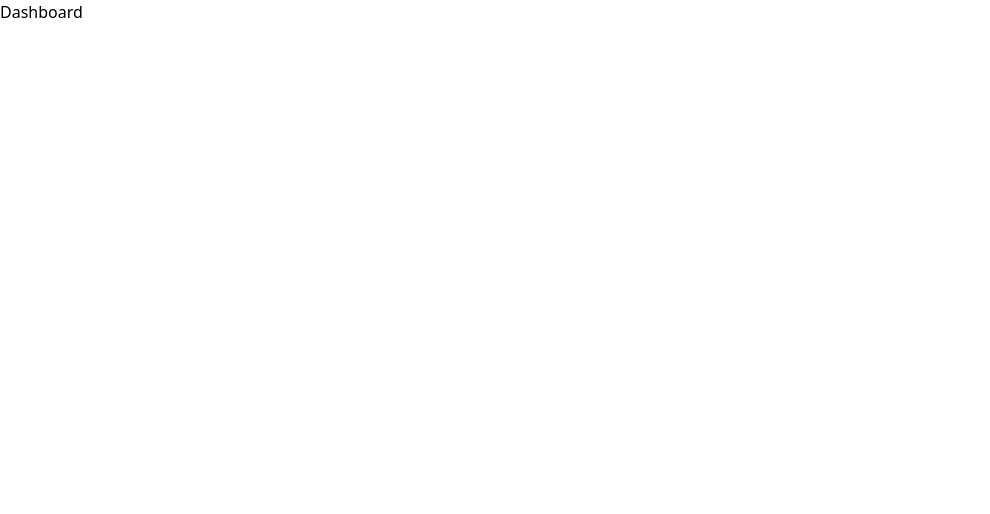
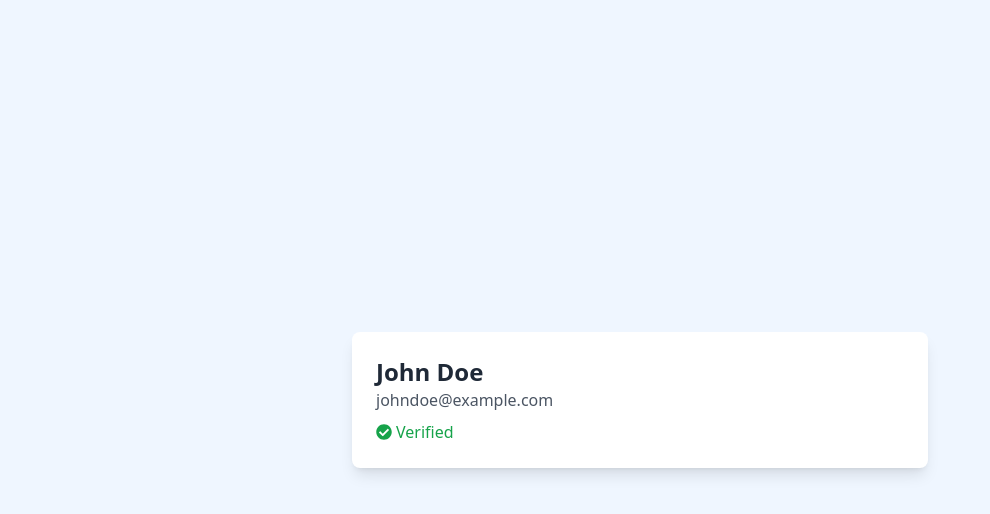
Before and after one commit to mhistiak3/MERN-Authentication, a React (Vite) app in the folder frontend/: page /dashboard in a window 1280 px wide. Shown: the top 514 px of the page, without its empty margins (0-990 px from the left). Built offline with nearby package versions, Linux system fonts and the light colour scheme; no server answers.

Commit message:
request to check auth and redirect dashboard page

```diff
--- a/frontend/src/App.jsx
+++ b/frontend/src/App.jsx
@@ -7,8 +7,21 @@ import Login from "./pages/Login";
 import EmailVerification from "./pages/EmailVerification";
 import { Toaster } from "react-hot-toast";
 import Dashboard from "./pages/Dashboard";
+import { useAuthStore } from "./store/auth.store";
+import { useEffect } from "react";
+
 
 const App = () => {
+  const { isCheckeingAuth, checkAuth, isAuthenticated,user } = useAuthStore();
+
+  useEffect(() => {
+    checkAuth()
+  }, [checkAuth]);
+
+  console.log("Is Checking Auth:", isCheckeingAuth);
+  console.log("Is Auth:", isAuthenticated);
+  console.log("User:", user);
+
   return (
     <>
       <Routes>
--- a/frontend/src/components/AuthLayout.jsx
+++ b/frontend/src/components/AuthLayout.jsx
@@ -1,7 +1,12 @@
-import { Outlet } from "react-router-dom";
+import { Navigate, Outlet } from "react-router-dom";
 import Shap from "./Shap";
+import { useAuthStore } from "../store/auth.store";
 
 const AuthLayout = () => {
+  const { isAuthenticated, user } = useAuthStore();
+  if (isAuthenticated && user.isVerified) {
+    return <Navigate to="/dashboard" replace />;
+  }
   return (
     <div className="relative flex items-center justify-center min-h-screen bg-gradient-to-br from-purple-600 to-pink-600 overflow-hidden">
       <Shap />
--- a/frontend/src/pages/Dashboard.jsx
+++ b/frontend/src/pages/Dashboard.jsx
@@ -1,6 +1,30 @@
+
+import { FaCheckCircle } from "react-icons/fa";
+
 const Dashboard = () => {
+  const user = {
+    name: "John Doe",
+    email: "johndoe@example.com",
+    isVerified: true, // This value can come from user data
+  };
+
   return (
-    <div>Dashboard</div>
-  )
-}
-export default Dashboard
+    <div className="min-h-screen bg-blue-50 flex justify-center items-center">
+      {/* Profile Component */}
+      <div className="bg-white p-6 rounded-lg shadow-lg w-full max-w-xl flex items-center">
+        <div className="flex flex-col">
+          <h2 className="text-2xl font-semibold text-gray-800">{user.name}</h2>
+          <p className="text-gray-600">{user.email}</p>
+          {user.isVerified && (
+            <div className="flex items-center mt-2 text-green-600">
+              <FaCheckCircle className="mr-1" />
+              <span>Verified</span>
+            </div>
+          )}
+        </div>
+      </div>
+    </div>
+  );
+};
+
+export default Dashboard;
--- a/frontend/src/store/auth.store.js
+++ b/frontend/src/store/auth.store.js
@@ -52,5 +52,17 @@ export const useAuthStore = create((set) => ({
         });
         throw error
       }
+  },
+  checkAuth: async () => {
+    set({ isCheckeingAuth: true, error: null });
+    try {
+      const response = await axios.get(`${API_URL}/check-auth`);
+      set({user:response.data?.user, isAuthenticated: true, isCheckeingAuth: false});
+    } catch (error) {
+      console.log(error);
+
+       set({ isCheckeingAuth: false, error: null });
+    }
   }
+
 }));
```
